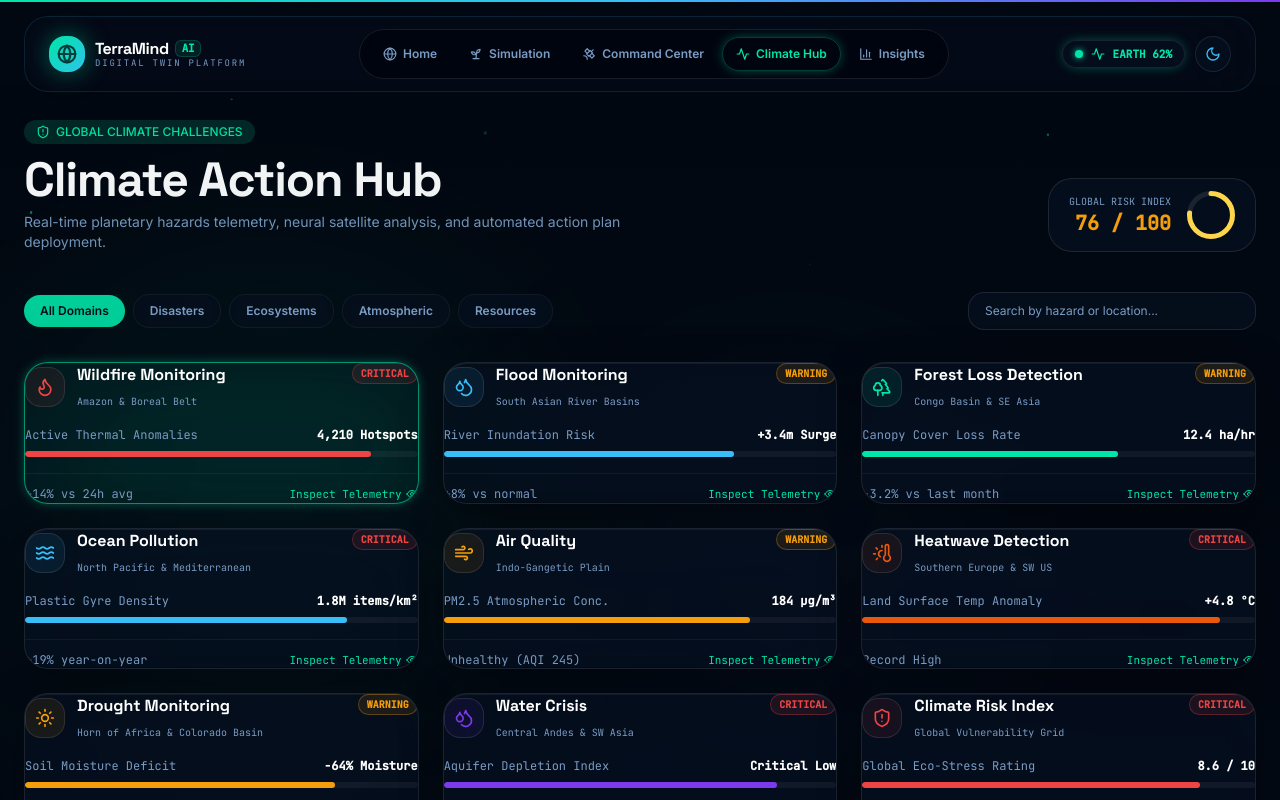
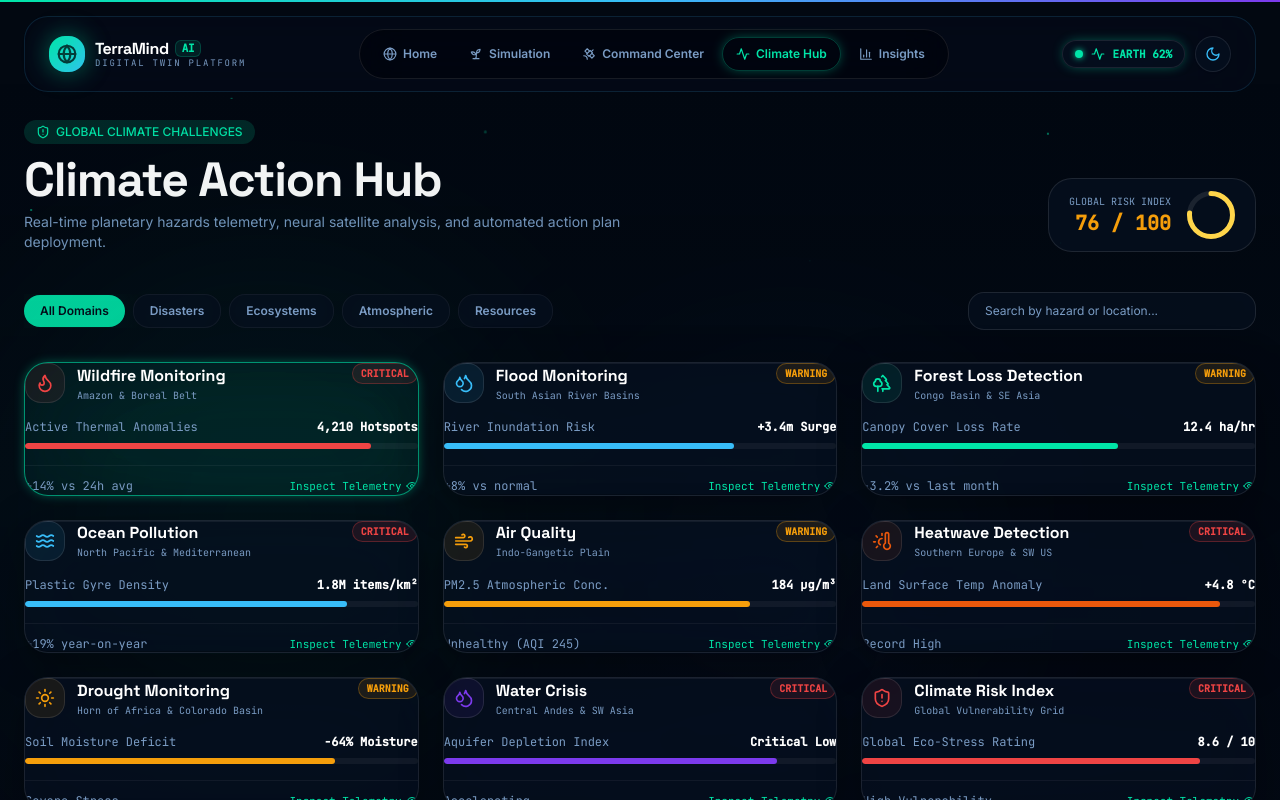
Before and after one commit to nalintuscano0023-boop/TerraMind-AI, a React (Vite) app: page /challenges in a window 1280 px wide. Shown: the top 800 px of the page. Built offline with nearby package versions, Linux system fonts and the light colour scheme.

Commit message:
fix(challenges): resolve card text overflow with precise flex-shrink and min-width containment rules

```diff
--- a/src/pages/Challenges.tsx
+++ b/src/pages/Challenges.tsx
@@ -555,45 +555,45 @@ export default function Challenges() {
                   isSelected ? 'border-primary/60 bg-primary/5 shadow-glow-sm' : 'hover:border-white/20'
                 }`}
               >
-                <div className="flex items-start justify-between mb-4">
-                  <div className="flex items-center gap-3">
+                <div className="flex items-start justify-between gap-3 mb-4 min-w-0">
+                  <div className="flex items-center gap-3 min-w-0 flex-1">
                     <div
-                      className="w-10 h-10 rounded-xl flex items-center justify-center border border-white/10"
+                      className="w-10 h-10 rounded-xl flex items-center justify-center border border-white/10 flex-shrink-0"
                       style={{ backgroundColor: `${module.color}15`, color: module.color }}
                     >
-                      <Icon className="w-5 h-5" />
+                      <Icon className="w-5 h-5 flex-shrink-0" />
                     </div>
-                    <div>
-                      <h3 className="text-base font-bold font-display text-white group-hover:text-primary transition-colors">
+                    <div className="min-w-0 flex-1">
+                      <h3 className="text-base font-bold font-display text-white group-hover:text-primary transition-colors truncate">
                         {module.name}
                       </h3>
-                      <span className="text-[10px] font-mono text-[var(--text-muted)]">{module.location}</span>
+                      <span className="text-[10px] font-mono text-[var(--text-muted)] block truncate">{module.location}</span>
                     </div>
                   </div>
 
-                  <span className={`text-[10px] font-mono font-bold uppercase px-2 py-0.5 rounded-full border ${statusColor}`}>
+                  <span className={`text-[10px] font-mono font-bold uppercase px-2 py-0.5 rounded-full border flex-shrink-0 whitespace-nowrap ${statusColor}`}>
                     {module.status}
                   </span>
                 </div>
 
-                <div className="space-y-2 mb-4">
-                  <div className="flex justify-between items-center text-xs">
-                    <span className="text-[var(--text-muted)] font-mono">{module.metricLabel}</span>
-                    <span className="font-bold font-mono text-white">{module.metricValue}</span>
+                <div className="space-y-2 mb-4 min-w-0">
+                  <div className="flex justify-between items-center text-xs gap-2 min-w-0">
+                    <span className="text-[var(--text-muted)] font-mono truncate min-w-0 flex-1">{module.metricLabel}</span>
+                    <span className="font-bold font-mono text-white flex-shrink-0 whitespace-nowrap pl-1">{module.metricValue}</span>
                   </div>
 
                   <div className="w-full bg-white/5 rounded-full h-1.5 overflow-hidden">
                     <div
-                      className="h-full rounded-full transition-all duration-500"
+                      className="h-full rounded-full transition-all duration-500 max-w-full"
                       style={{ width: `${module.severity}%`, backgroundColor: module.color }}
                     />
                   </div>
                 </div>
 
-                <div className="flex items-center justify-between text-[11px] text-[var(--text-muted)] font-mono pt-3 border-t border-white/5">
-                  <span className="text-xs">{module.trend}</span>
-                  <span className="flex items-center gap-1 text-primary group-hover:translate-x-1 transition-transform">
-                    Inspect Telemetry <Eye className="w-3 h-3" />
+                <div className="flex items-center justify-between text-[11px] text-[var(--text-muted)] font-mono pt-3 border-t border-white/5 gap-2 min-w-0">
+                  <span className="text-xs truncate min-w-0 flex-1">{module.trend}</span>
+                  <span className="flex items-center gap-1 text-primary group-hover:translate-x-1 transition-transform flex-shrink-0 whitespace-nowrap">
+                    Inspect Telemetry <Eye className="w-3 h-3 flex-shrink-0" />
                   </span>
                 </div>
               </GlassCard>
```
